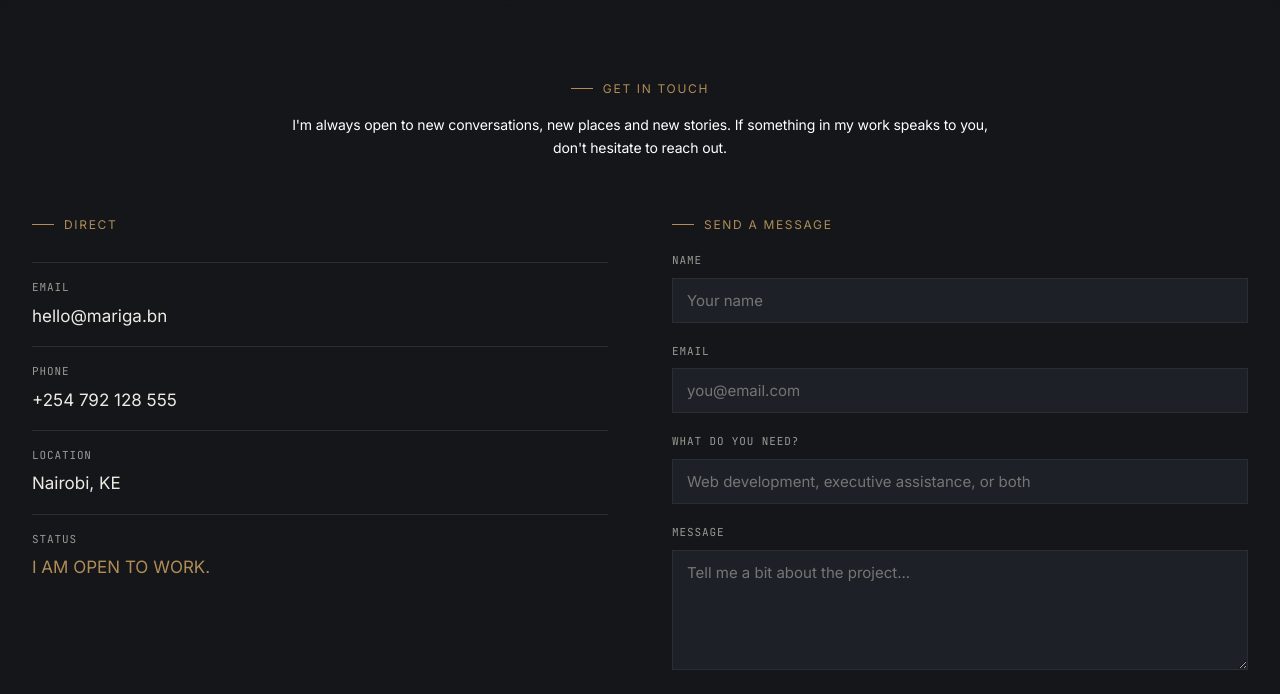
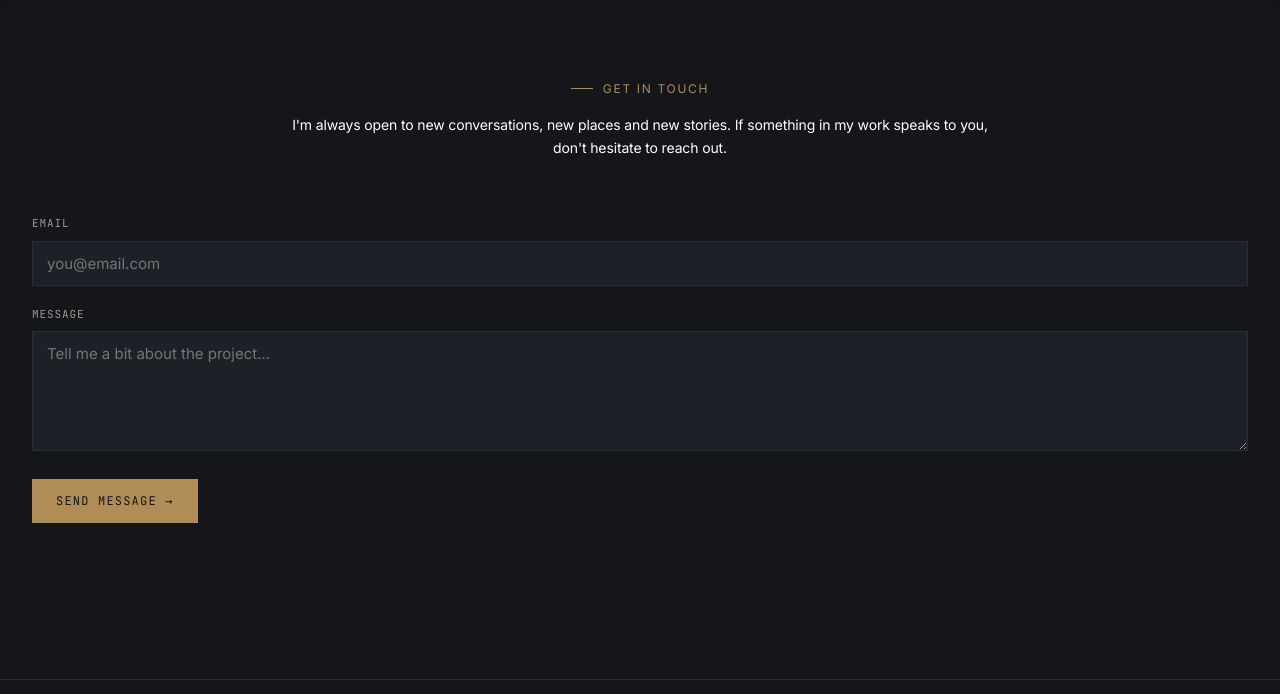
Before and after one commit to bmariga/Mariga_Portfolio, a plain HTML site: page contact.html in a window 1280 px wide. Shown: the part 77-771 px from the top of the page. Drawn offline with Linux system fonts and the light colour scheme.

Commit message:
feat: updated contact page

```diff
--- a/contact.html
+++ b/contact.html
@@ -28,34 +28,14 @@
   <div class="section-inner">
 
     <div class="contact-heading">
-  <p class="kicker">Get in touch</p>
-  <h2>I'm always open to new conversations, new places and new stories. If something in my work speaks to you, don't hesitate to reach out.</h2>
-</div>
-
-    <div class="contact-grid">
-      <div>
-        <p class="kicker">Direct</p>
-        <ul class="contact-list">
-          <li><span class="label">Email</span><a href="mailto:mariga.bn@gmail.com">hello@mariga.bn</a></li>
-          <li><span class="label">Phone</span><a href="tel:+254792128555">+254 792 128 555</a></li>
-          <li><span class="label">Location</span><span style="font-size:17px;">Nairobi, KE</span></li>
-          <li><span class="label">Status</span><span style="font-size:17px; color:var(--brass);">I AM OPEN TO WORK.</span></li>
-        </ul>
-      </div>
+      <p class="kicker">Get in touch</p>
+      <h2>I'm always open to new conversations, new places and new stories. If something in my work speaks to you, don't hesitate to reach out.</h2>
+    </div>
 
       <form>
-        <p class="kicker">Send a message</p>
-        <div class="field">
-          <label for="name">Name</label>
-          <input id="name" type="text" placeholder="Your name" />
-        </div>
         <div class="field">
           <label for="email">Email</label>
           <input id="email" type="email" placeholder="you@email.com" />
-        </div>
-        <div class="field">
-          <label for="need">What do you need?</label>
-          <input id="need" type="text" placeholder="Web development, executive assistance, or both" />
         </div>
         <div class="field">
           <label for="message">Message</label>
```
